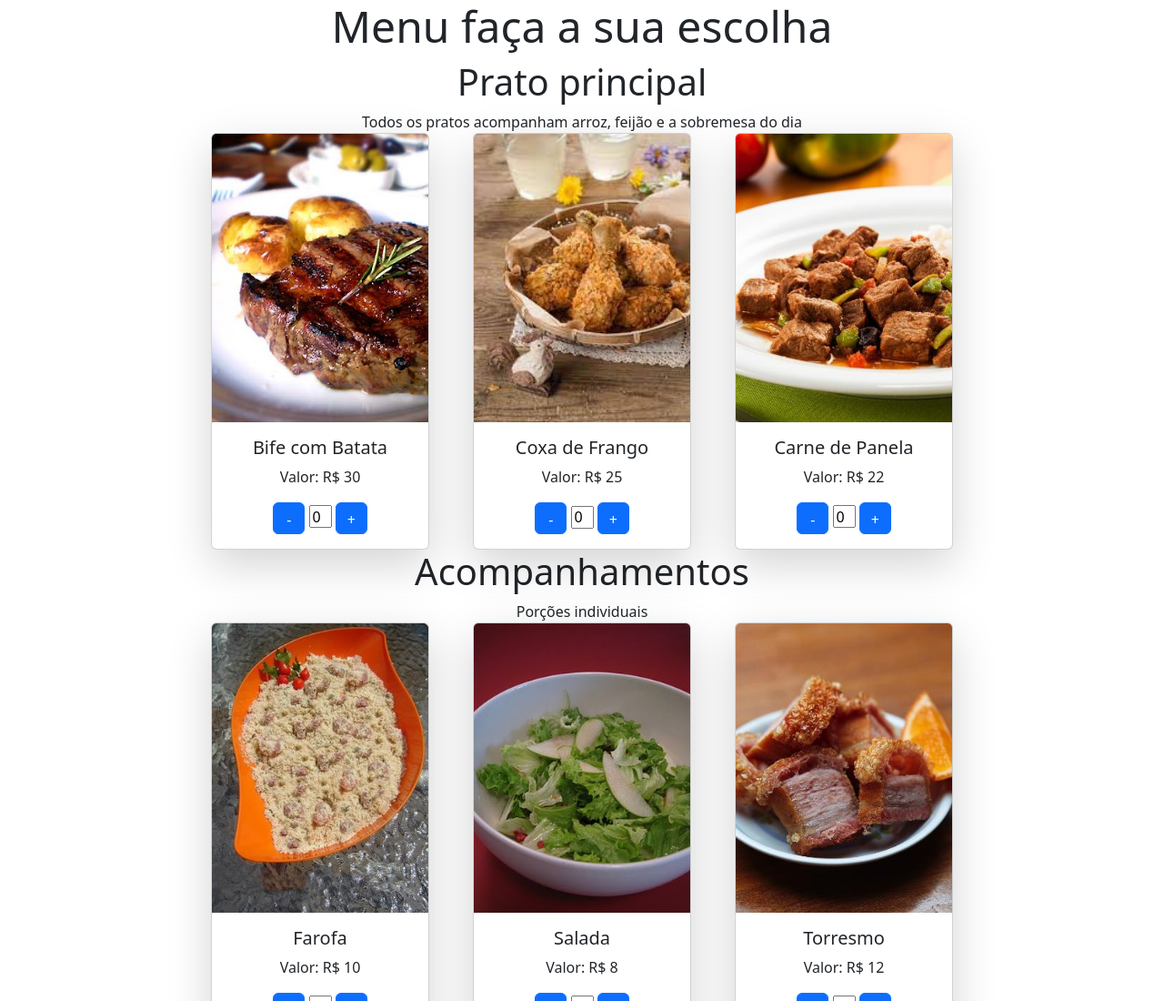
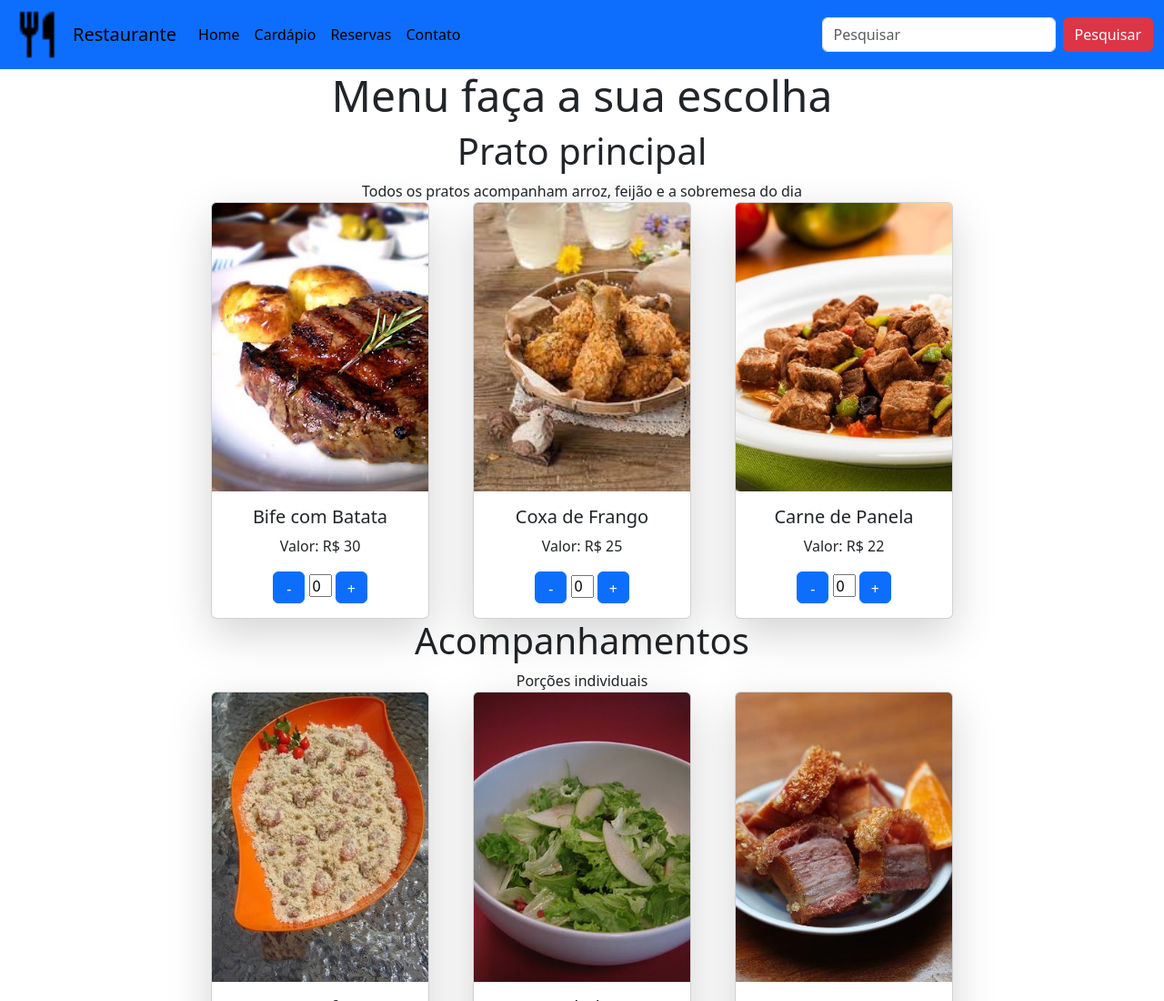
Before and after one commit to MateusL21/bootstrap-proj, a plain HTML site: page index.html in a window 1280 px wide. Shown: the top 1100 px of the page at 91% size. Drawn offline with nearby package versions, Linux system fonts and the light colour scheme.

Commit message:
closes #2 - adicionando um navbar

```diff
--- a/index.html
+++ b/index.html
@@ -17,6 +17,37 @@
     integrity="sha384-QWTKZyjpPEjISv5WaRU9OFeRpok6YctnYmDr5pNlyT2bRjXh0JMhjY6hW+ALEwIH" crossorigin="anonymous">
 </head>
 <body>
+  <!--NavBar-->
+  <nav class="navbar navbar-expand-lg navbar bg-primary">
+    <div class="container-fluid">
+      <img src="Images/restaurant.png" width="60" alt="Logo" class="me-2">
+      <a class="navbar-brand" href="#">Restaurante</a>
+      <button class="navbar-toggler" type="button" data-bs-toggle="collapse" data-bs-target="#navbarSupportedContent"
+        aria-controls="navbarSupportedContent" aria-expanded="false" aria-label="Toggle navigation">
+        <span class="navbar-toggler-icon"></span>
+      </button>
+      <div class="collapse navbar-collapse" id="navbarSupportedContent">
+        <ul class="navbar-nav me-auto mb-2 mb-lg-0">
+          <li class="nav-item">
+            <a class="nav-link active" aria-current="page" href="#">Home</a>
+          </li>
+          <li class="nav-item">
+            <a class="nav-link active" aria-current="page" href="#">Cardápio</a>
+          </li>
+          <li class="nav-item">
+            <a class="nav-link active" aria-current="page" href="#">Reservas</a>
+          </li>
+          <li class="nav-item">
+            <a class="nav-link active" aria-current="page" href="#">Contato</a>
+          </li>
+        </ul>
+        <form class="d-flex" role="search">
+          <input class="form-control me-2" type="pesquisar" placeholder="Pesquisar" aria-label="Pesquisar">
+          <button class="btn btn-danger" type="submit">Pesquisar</button>
+        </form>
+      </div>
+    </div>
+  </nav>
     <h1 class="display-5 text-center">Menu faça a sua escolha</h1>
   <div class="container text-center">
     <h1 class="display-6">Prato principal</h1>
```
Also changed, not shown: Images/restaurant.png (added).
